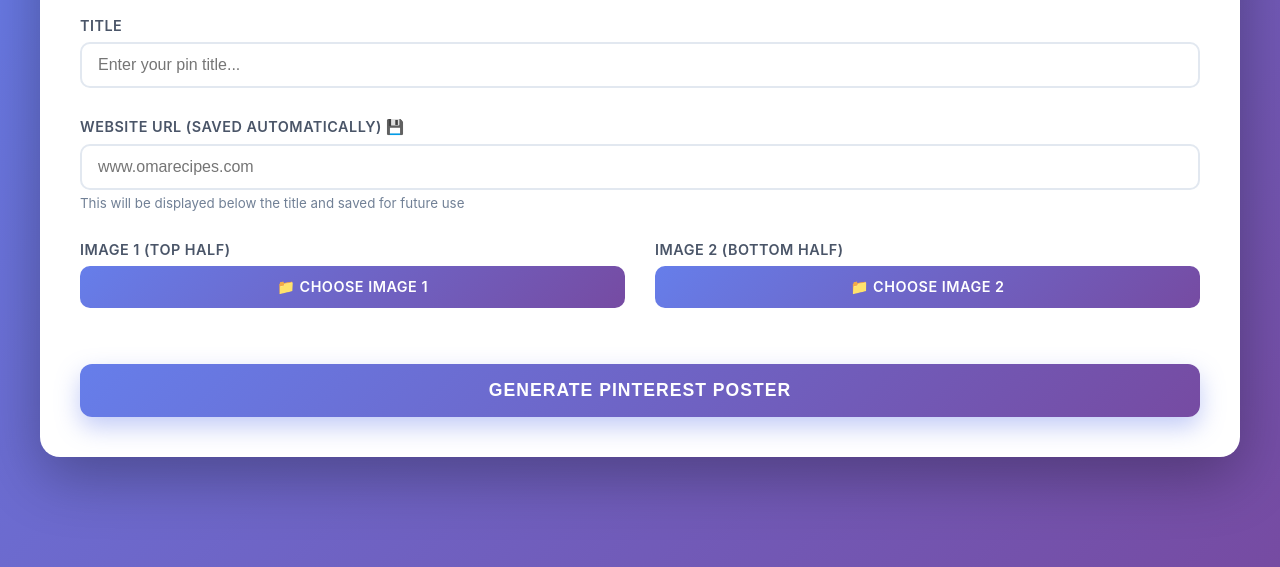
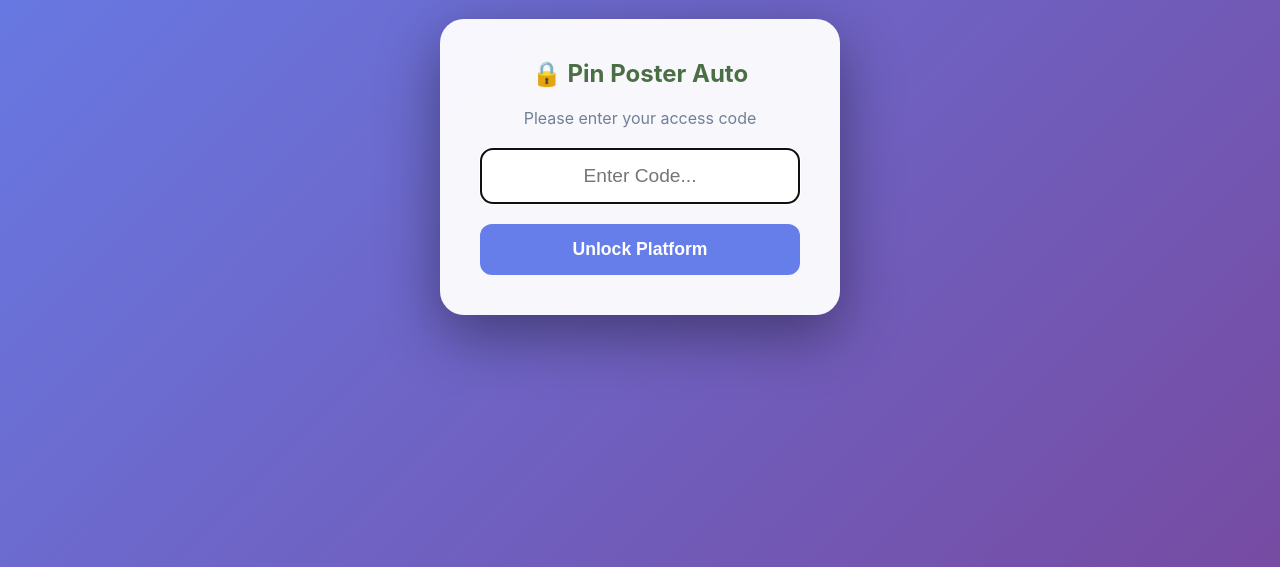
Before and after one commit to boustevedevtest/Pin-Cover-auto, a website: page generator.html in a window 1280 px wide. Shown: the part 233-800 px from the top of the page. Drawn offline with Linux system fonts and the light colour scheme.

Commit message:
Security: Add password protection (code 1992) to the platform

```diff
--- a/generator.html
+++ b/generator.html
@@ -325,11 +325,83 @@
                 margin-left: 0;
             }
         }
+
+        /* Login Screen Styles */
+        #loginOverlay {
+            position: fixed;
+            top: 0;
+            left: 0;
+            width: 100%;
+            height: 100%;
+            background: linear-gradient(135deg, #667eea 0%, #764ba2 100%);
+            z-index: 9999;
+            display: flex;
+            align-items: center;
+            justify-content: center;
+            backdrop-filter: blur(10px);
+        }
+
+        .login-box {
+            background: rgba(255, 255, 255, 0.95);
+            padding: 40px;
+            border-radius: 24px;
+            box-shadow: 0 20px 60px rgba(0, 0, 0, 0.4);
+            text-align: center;
+            width: 90%;
+            max-width: 400px;
+        }
+
+        .login-box h2 {
+            margin-bottom: 20px;
+            color: #2d3748;
+        }
+
+        .login-box input {
+            width: 100%;
+            padding: 15px;
+            margin-bottom: 20px;
+            border: 2px solid #e2e8f0;
+            border-radius: 12px;
+            font-size: 1.2rem;
+            text-align: center;
+        }
+
+        .login-box button {
+            width: 100%;
+            padding: 15px;
+            background: #667eea;
+            color: white;
+            border: none;
+            border-radius: 12px;
+            font-size: 1.1rem;
+            font-weight: bold;
+            cursor: pointer;
+            transition: 0.3s;
+        }
+
+        .login-box button:hover {
+            background: #764ba2;
+        }
+
+        #mainContent {
+            display: none;
+        }
     </style>
 </head>
 
 <body>
-    <div class="container">
+    <!-- Password Protection -->
+    <div id="loginOverlay">
+        <div class="login-box">
+            <h2 style="color: #4b6f44;">🔒 Pin Poster Auto</h2>
+            <p style="margin-bottom: 20px; color: #718096;">Please enter your access code</p>
+            <input type="password" id="passCode" placeholder="Enter Code..." autofocus>
+            <button id="loginBtn">Unlock Platform</button>
+            <p id="loginError" style="color: #e53e3e; margin-top: 15px; display: none;">Invalid code. Try again.</p>
+        </div>
+    </div>
+
+    <div id="mainContent" class="container">
         <div class="header-actions">
             <div>
                 <h1>🎨 Pin Auto Pro</h1>
@@ -497,6 +569,38 @@
     </div>
 
     <script>
+        // Password Check Logic
+        const loginOverlay = document.getElementById('loginOverlay');
+        const mainContent = document.getElementById('mainContent');
+        const passCodeInput = document.getElementById('passCode');
+        const loginBtn = document.getElementById('loginBtn');
+        const loginError = document.getElementById('loginError');
+
+        function checkAuth() {
+            if (localStorage.getItem('app_authorized') === '1992') {
+                loginOverlay.style.display = 'none';
+                mainContent.style.display = 'block';
+            }
+        }
+
+        loginBtn.onclick = () => {
+            if (passCodeInput.value === '1992') {
+                localStorage.setItem('app_authorized', '1992');
+                loginOverlay.style.display = 'none';
+                mainContent.style.display = 'block';
+            } else {
+                loginError.style.display = 'block';
+                passCodeInput.value = '';
+                passCodeInput.focus();
+            }
+        };
+
+        passCodeInput.onkeypress = (e) => {
+            if (e.key === 'Enter') loginBtn.onclick();
+        };
+
+        checkAuth();
+
         const form = document.getElementById('posterForm');
         const generateBtn = document.getElementById('generateBtn');
         const loadingIndicator = document.getElementById('loadingIndicator');
@@ -981,6 +1085,7 @@
             }
         }
     </script>
+    </div> <!-- End mainContent -->
 </body>
 
 </html>
```
